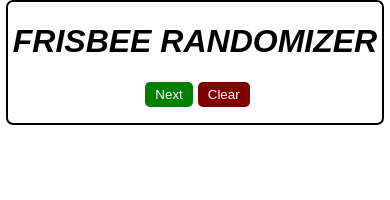
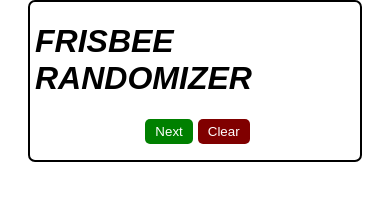
Before and after one commit to tonikv/frisbee-randomizer, a plain HTML site: page index.html in a window 390 px wide. Drawn offline with Linux system fonts and the light colour scheme.

Commit message:
fix styling for mobile

```diff
--- a/styles.css
+++ b/styles.css
@@ -12,7 +12,7 @@ body {
     padding: 0 5px 0 5px;
     border: 2px solid black;
     border-radius: 7px;
-    min-width: 300px;
+    max-width: 320px;
 }
 
 .header {
```
